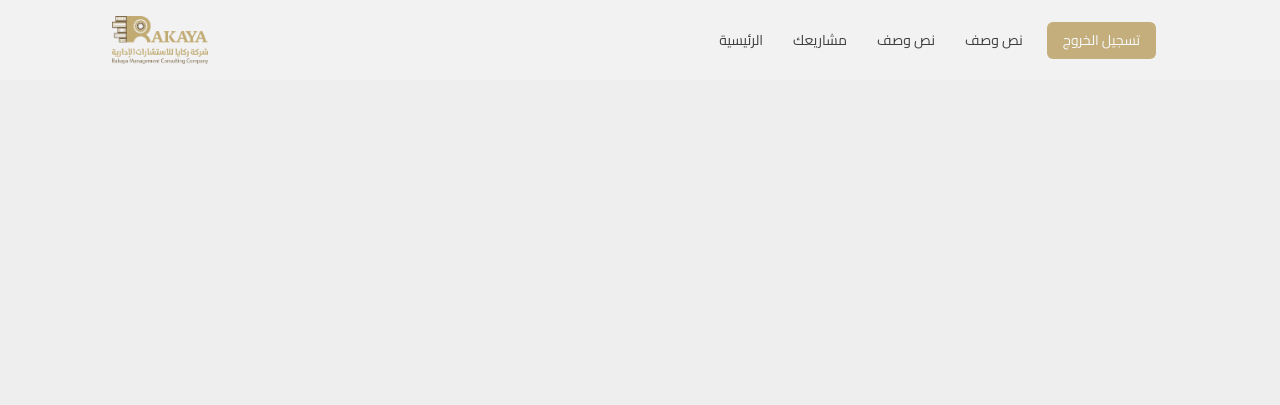
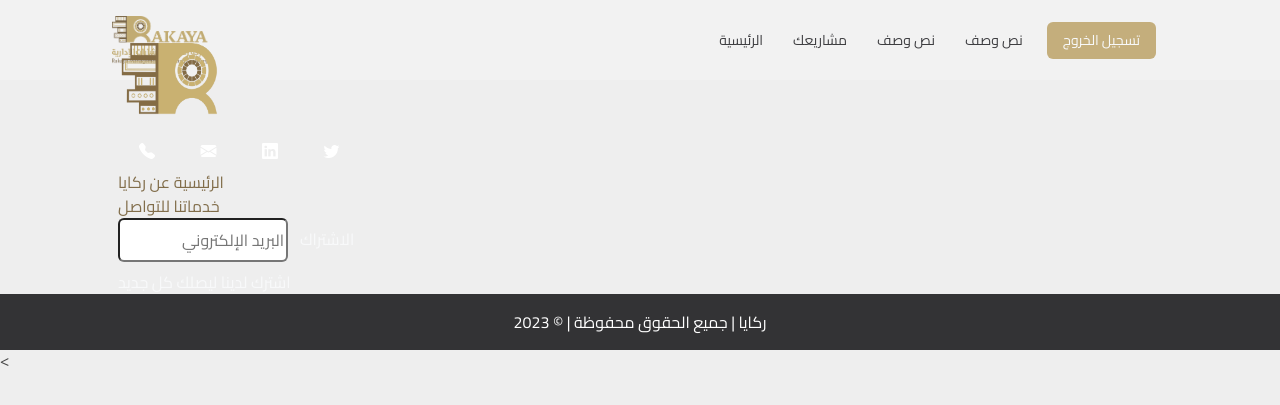
Before and after one commit to Maryam142/Rakaya-Landing-Page-, a PHP site: the page made by home.php in a window 1280 px wide. Shown: the top 405 px of the page. Run offline with PHP 8.4, Linux system fonts and the light colour scheme; a user stored in the database is signed in; some libraries are stand-ins or nearby versions.

Commit message:
Update Footers in reset pages and login

```diff
--- a/home.php
+++ b/home.php
@@ -65,7 +65,55 @@ if(!isset($_SESSION['logged_in'])){
     </div>
   </header>
 
+  <!-- Footer-->
+  <footer class=" bg-ramadi fixed-bottom position-relative">
+    <div class="container mx-auto flex flex-col flex-col-reverse md:flex-row text-light px-5 py-10 items-center justify-between space-y-3">
 
+      <div class="flex flex-col items-center justify-between space-y-2">
+        <img src="img/minilogo.png" alt="logo" style="height: 7rem; width: 6.5rem;">
+        <div>
+          <a class="btn bg-pigi btn-social mx-2 rounded-circle" href="tel:+966570077055" target="_blank"
+            aria-label="Phone"><i class="bi bi-telephone-fill" style="color: #ffffff;"></i></a>
+          <a class="btn bg-pigi btn-social mx-2 rounded-circle" href="mailto:Admin@rakaya.co" target="_blank"
+            aria-label=" Email"><i class="bi bi-envelope-fill" style="color: #ffffff;"></i></a>
+          <a class="btn bg-pigi btn-social mx-2 rounded-circle" href="https://www.linkedin.com/company/rakaya/"
+            target="_blank" aria-label="LinkedIn"><i class="bi bi-linkedin" style="color: #ffffff;"></i></a>
+          <a class="btn bg-pigi btn-social mx-2 rounded-circle" href="https://twitter.com/rakayaco" target="_blank"
+            aria-label="Twitter"><i class="bi bi-twitter" style="color: #ffffff;"></i></a>
+        </div>
+      </div>
+      <div class="flex justify-around space-x-32">
+        <div class="flex flex-col space-y-2">
+          <a href="index.html">الرئيسية</a>
+          <a href="#about">عن ركايا</a>
+        </div>
+        <div class="flex flex-col space-y-2">
+          <a href="#services">خدماتنا</a>
+          <a href="#contact">للتواصل</a>
+        </div>
+      </div>
+      <div class="flex flex-col justify-between items-center">
+      <form action="">
+      <div class="single">
+      <div class="input-group">
+      <input type="text" name="" placeholder="البريد الإلكتروني" id=""class="mb-2 flex-1 py-2 px-6 rounded text-end">
+      <span class="input-group-btn">
+          <button class="ml-2 btn bg-pigi rounded px-6 py-2 hover:bg-cohly text-light" type="submit" name="Subscribe">الاشتراك</button>
+      </span>
+    </div>
+    </div>
+    </form>
+      <div class="hidden md:block text-right">اشترك لدينا ليصلك كل جديد</div>
+    </div>
+</div>
+
+    <!-- Copyright -->
+    <div class="text-center p-3" style="background-color:#333335; color:white;">
+      ركايا | جميع الحقوق محفوظة |
+      &copy; 2023
+      <a class="text-white" href="#"></a>
+    </div>
+</footer>
 </body>
 </html>
 
```
Also changed, not shown: reset.php (+16 -12 lines), reset2.php (+16 -12 lines).
